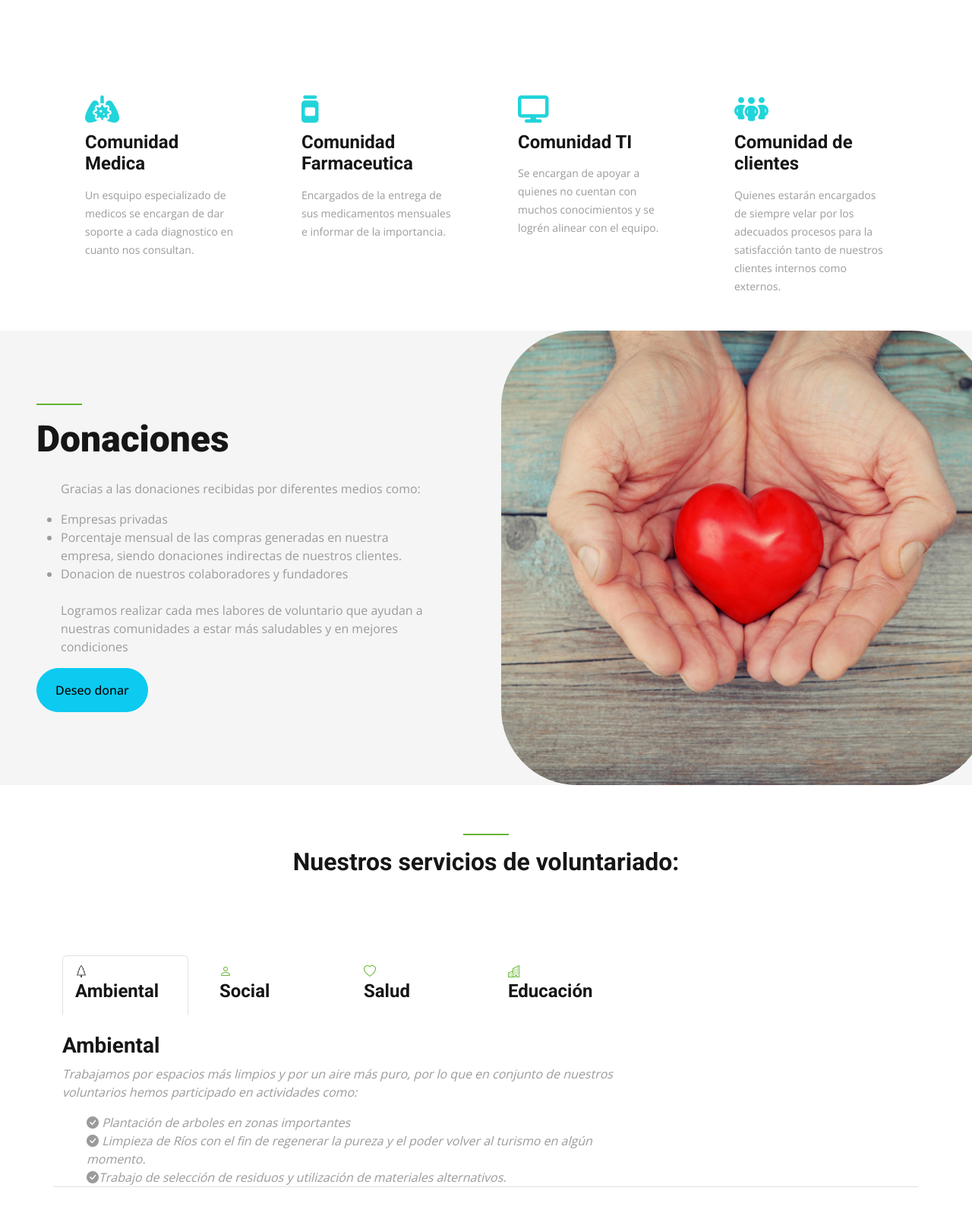
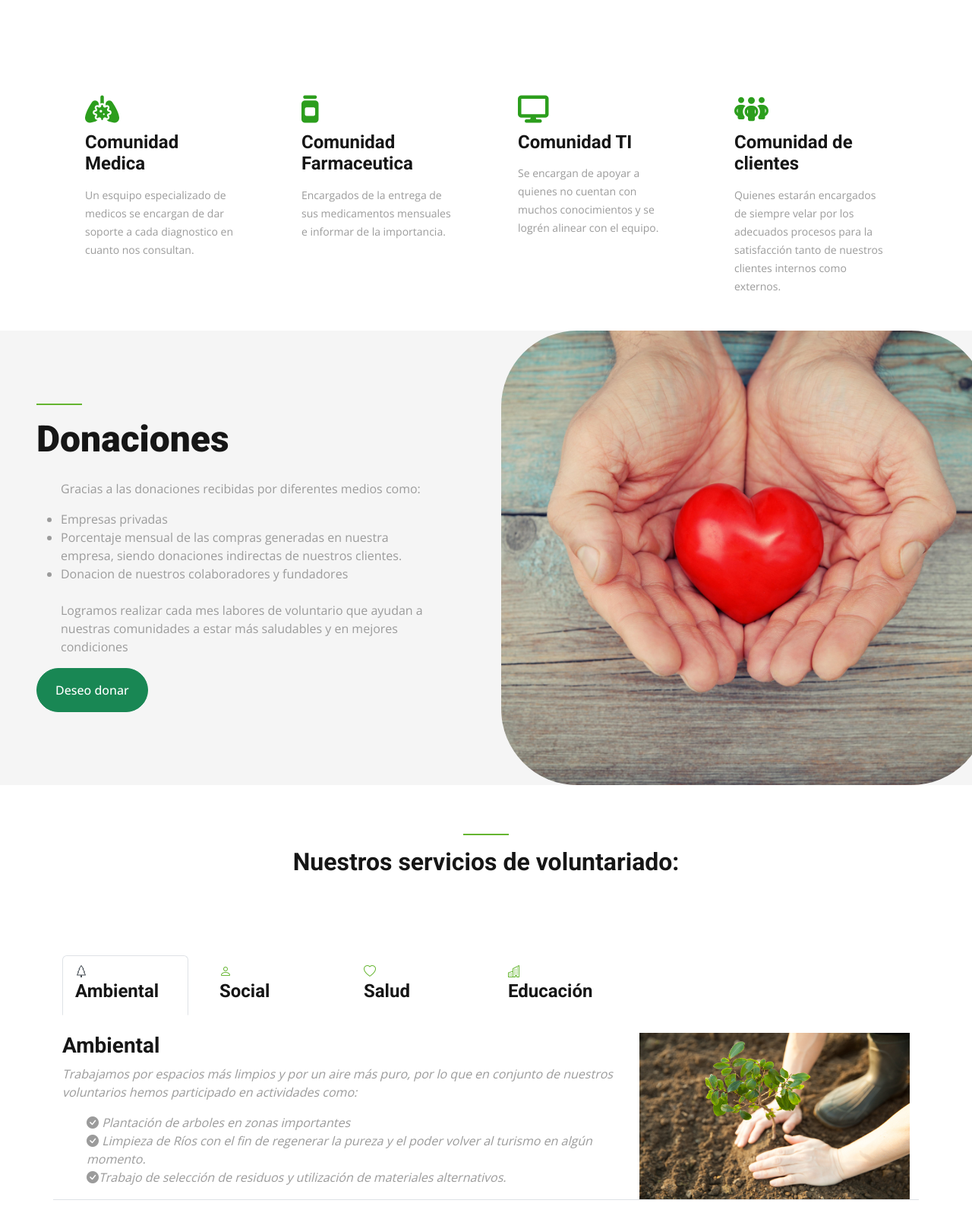
Before and after one commit to jcamachob1/sitio, a plain HTML site: page comunidad.html in a window 1280 px wide. Shown: the part 960-2560 px from the top of the page at 76% size. Drawn offline with nearby package versions, Linux system fonts and the light colour scheme; a web font is replaced by a local one.

Commit message:
Proyecto final ultimos cambios

```diff
--- a/comunidad.html
+++ b/comunidad.html
@@ -153,7 +153,7 @@
         <ol class="breadcrumb">
           <li class="breadcrumb-item"><a class="text-white" href="index.html">Inicio</a></li>
           <li class="breadcrumb-item"><a class="text-white" href="#Donaciones">Donaciones</a></li>
-          <li class="breadcrumb-item text-white active"> <a class="text-white" href="#Voluntariado">Voluntariado</a>
+          <li class="breadcrumb-item text-white active"> <a class="text-white" href="#featured-services">Voluntariado</a>
           </li>
         </ol>
       </nav>
@@ -177,7 +177,7 @@
         <div class="col-12 text-center">
           <ul class="list-inline mb-5" id="portfolio-flters">
             <br>
-            <li class="mx-2 active" data-filter="">Nuestra Comunidad</li>
+            <li class="mx-2 active" data-filter="#">Nuestra Comunidad</li>
             <li class="mx-2" data-filter="donaciones">Donaciones</li>
             <li class="mx-2" data-filter=".second">Servicio de Voluntariado</li>
           </ul>
@@ -228,7 +228,7 @@
 
         <div class="col-xl-3 col-md-6 d-flex" data-aos="zoom-out">
           <div class="service-item position-relative">
-            <div class="icon"><i class="fa-solid fa-lungs-virus" style="color: #21D4DA"
+            <div class="icon"><i class="fa-solid fa-lungs-virus" style="color: rgb(44, 158, 29)"
                 style="--fa-animation-duration: 9s"></i></div>
             <h4><a href="" class="stretched-link">Comunidad Medica</a></h4>
             <p>Un esquipo especializado de medicos se encargan de dar soporte a cada diagnostico en cuanto nos
@@ -238,7 +238,7 @@
 
         <div class="col-xl-3 col-md-6 d-flex" data-aos="zoom-out" data-aos-delay="200">
           <div class="service-item position-relative">
-            <div class="icon"><i class="fa-solid fa-jar" style="color: #21D4DA" style="--fa-animation-duration: 9s"></i>
+            <div class="icon"><i class="fa-solid fa-jar" style="color:rgb(44, 158, 29)" style="--fa-animation-duration: 9s"></i>
             </div>
             <h4><a href="" class="stretched-link">Comunidad Farmaceutica</a></h4>
             <p>Encargados de la entrega de sus medicamentos mensuales e informar de la importancia.</p>
@@ -247,7 +247,7 @@
 
         <div class="col-xl-3 col-md-6 d-flex" data-aos="zoom-out" data-aos-delay="400">
           <div class="service-item position-relative">
-            <div class="icon"><i class="fa-solid fa-display" style="color: #21D4DA"
+            <div class="icon"><i class="fa-solid fa-display" style="color: rgb(44, 158, 29)"
                 style="--fa-animation-duration: 9s"></i></div>
             <h4><a href="" class="stretched-link">Comunidad TI</a></h4>
             <p>Se encargan de apoyar a quienes no cuentan con muchos conocimientos y se logrén alinear con el equipo.
@@ -257,7 +257,7 @@
 
         <div class="col-xl-3 col-md-6 d-flex" data-aos="zoom-out" data-aos-delay="600">
           <div class="service-item position-relative">
-            <div class="icon"><i class="fa-solid fa-people-group" style="color: #21D4DA"
+            <div class="icon"><i class="fa-solid fa-people-group" style="color: rgb(44, 158, 29)"
                 style="--fa-animation-duration: 9s"></i></div>
             <h4><a href="" class="stretched-link">Comunidad de clientes</a></h4>
             <p>Quienes estarán encargados de siempre velar por los adecuados procesos para la satisfacción tanto de
@@ -305,7 +305,7 @@
               <p>Logramos realizar cada mes labores de voluntario que ayudan a nuestras comunidades a estar más
                 saludables y en mejores condiciones</p>
             </ul>
-            <a href="contacto.html" class="btn btn-info rounded-pill py-3 px-4">Deseo donar</a>
+            <a href="contacto.html" class="btn btn-success rounded-pill py-3 px-4">Deseo donar</a>
           </div>
         </div>
         <div class="col-lg-6 ps-lg-0 " style="min-height: 400px;">
@@ -389,7 +389,7 @@
 
               </div>
               <div class="col-lg-4 order-1 order-lg-2 text-center" data-aos="fade-up" data-aos-delay="200">
-                <img src="assets/img/features-1.svg" alt="" class="img-fluid">
+                <img src="img/ambiental.jpg" alt="" class="img-fluid">
               </div>
             </div>
           </div><!-- End Tab Content 1 -->
@@ -410,7 +410,7 @@
                 </ul>
               </div>
               <div class="col-lg-4 order-1 order-lg-2 text-center">
-                <img src="assets/img/features-2.svg" alt="" class="img-fluid">
+                <img src="img/social.jpeg" alt="" class="img-fluid">
               </div>
             </div>
           </div><!-- End Tab Content 2 -->
@@ -457,7 +457,7 @@
                 </ul>
               </div>
               <div class="col-lg-4 order-1 order-lg-2 text-center">
-                <img src="assets/img/features-4.svg" alt="" class="img-fluid">
+                <img src="img/salud.jpg" alt="" class="img-fluid">
               </div>
             </div>
           </div><!-- End Tab Content 4 -->
```
Also changed, not shown: img/ambiental.jpg (added), img/salud.jpg (added), img/social.jpeg (added).
